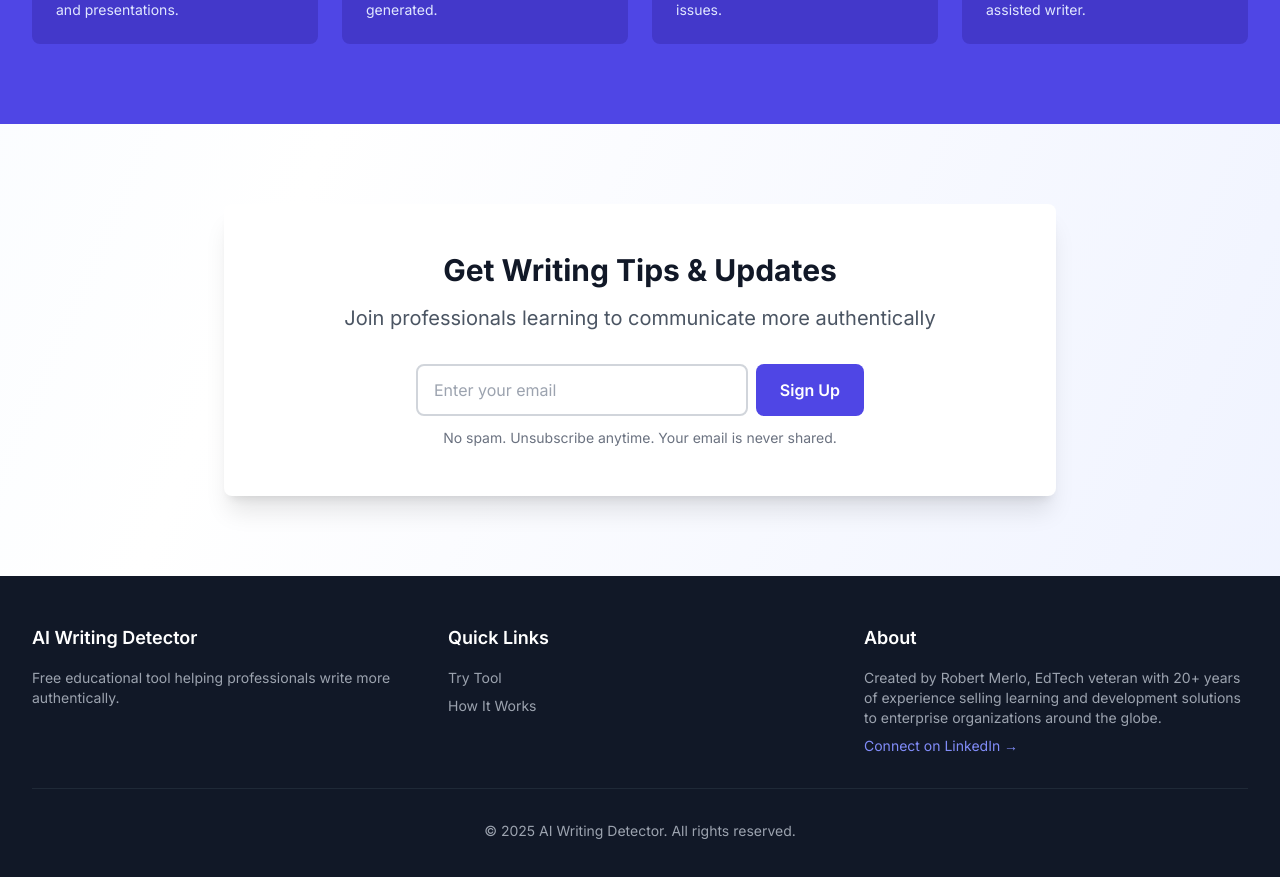
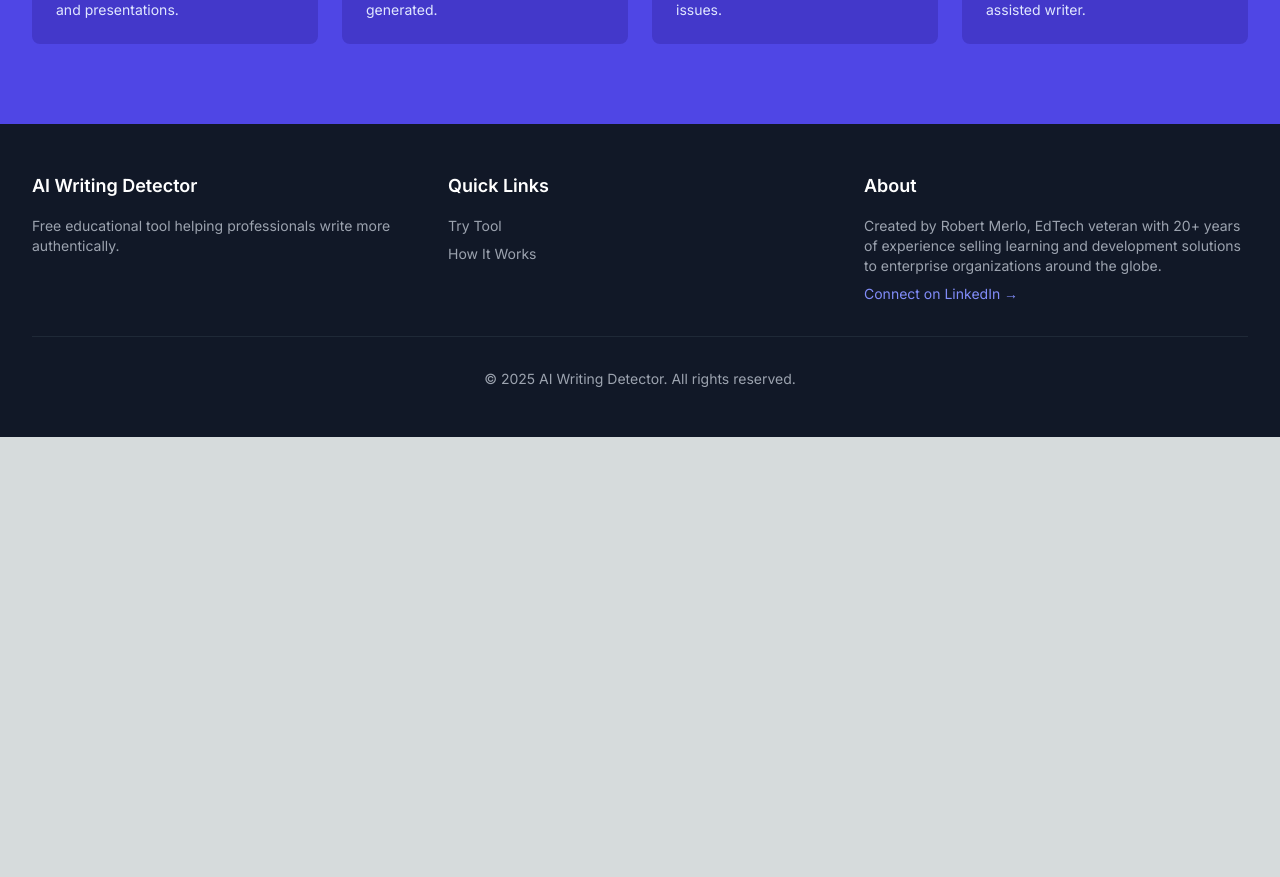
Before and after one commit to Habari2026/ai-writing-detector, a Next.js app: page / in a window 1280 px wide. Shown: the part 2048-2925 px from the top of the page. After the commit the page ends 2485 px from the top, so only its background shows below. Built offline with nearby package versions, Linux system fonts and the light colour scheme.

Commit message:
Add files via upload

```diff
--- a/app/page.js
+++ b/app/page.js
@@ -181,44 +181,6 @@ export default function Home() {
         </div>
       </section>
 
-      {/* Email Capture CTA */}
-      <section className="py-20">
-        <div className="max-w-4xl mx-auto px-4 sm:px-6 lg:px-8">
-          <div className="bg-white rounded-lg shadow-xl p-12 text-center">
-            <h2 className="text-3xl font-bold text-gray-900 mb-4">
-              Get Writing Tips & Updates
-            </h2>
-            <p className="text-xl text-gray-600 mb-8">
-              Join professionals learning to communicate more authentically
-            </p>
-            <form
-              action="https://formspree.io/f/YOUR_FORM_ID"
-              method="POST"
-              className="max-w-md mx-auto"
-            >
-              <div className="flex gap-2">
-                <input
-                  type="email"
-                  name="email"
-                  placeholder="Enter your email"
-                  required
-                  className="flex-1 px-4 py-3 border-2 border-gray-300 rounded-lg focus:border-indigo-500 focus:outline-none"
-                />
-                <button
-                  type="submit"
-                  className="px-6 py-3 bg-indigo-600 text-white rounded-lg hover:bg-indigo-700 transition-colors font-semibold whitespace-nowrap"
-                >
-                  Sign Up
-                </button>
-              </div>
-              <p className="text-sm text-gray-500 mt-3">
-                No spam. Unsubscribe anytime. Your email is never shared.
-              </p>
-            </form>
-          </div>
-        </div>
-      </section>
-
       {/* Footer */}
       <footer className="bg-gray-900 text-white py-12">
         <div className="max-w-7xl mx-auto px-4 sm:px-6 lg:px-8">
```
